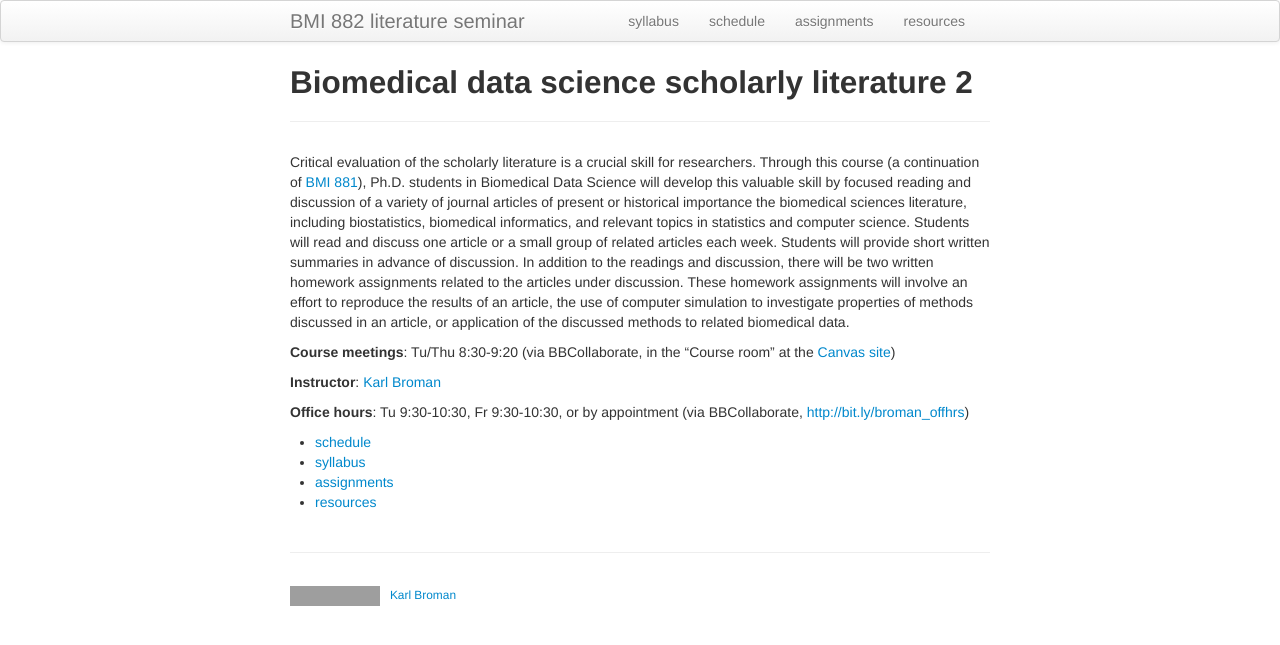
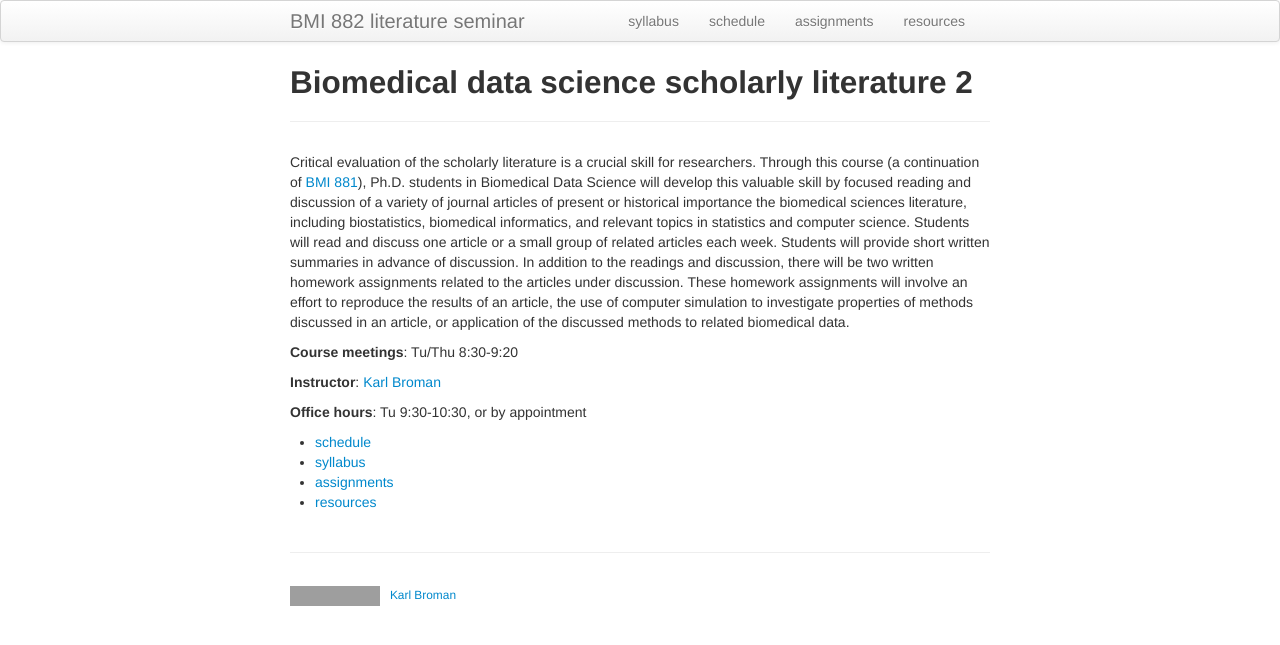
Before and after one commit to kbroman/BMI882_spring2023, a Jekyll site: the page built from index.md, in a window 1280 px wide. Shown: the top 645 px of the page. Built offline with Jekyll 4.4.1, drawn with Linux system fonts in a browser that asks for light colours; grey boxes are pictures that could not be loaded.

Commit message:
office hours Tu 9:30-10:30

```diff
--- a/index.md
+++ b/index.md
@@ -21,13 +21,11 @@ of computer simulation to investigate properties of methods discussed
 in an article, or application of the discussed methods to related
 biomedical data.
 
-**Course meetings**: Tu/Thu 8:30-9:20 (via BBCollaborate, in the
-"Course room" at the [Canvas site](https://canvas.wisc.edu))
+**Course meetings**: Tu/Thu 8:30-9:20
 
 **Instructor**: [Karl Broman](https://kbroman.org)
 
-**Office hours**: Tu 9:30-10:30, Fr 9:30-10:30, or by appointment
-(via BBCollaborate, <http://bit.ly/broman_offhrs>)
+**Office hours**: Tu 9:30-10:30, or by appointment
 
 - [schedule](schedule.html)
 - [syllabus](syllabus.html)
```
Also changed, not shown: syllabus.md (+2 -4 lines).
